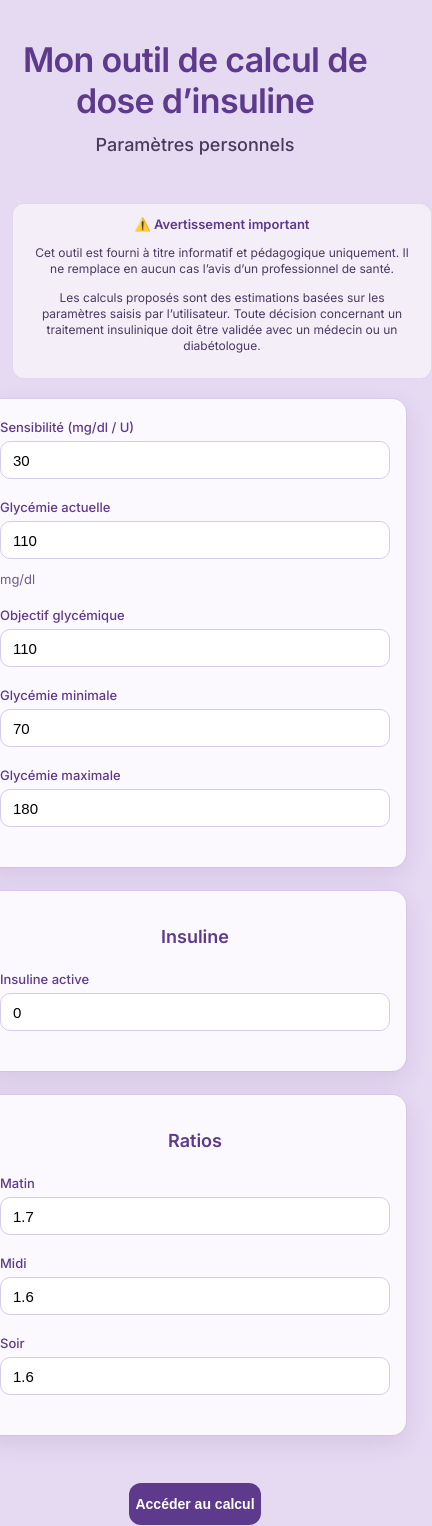
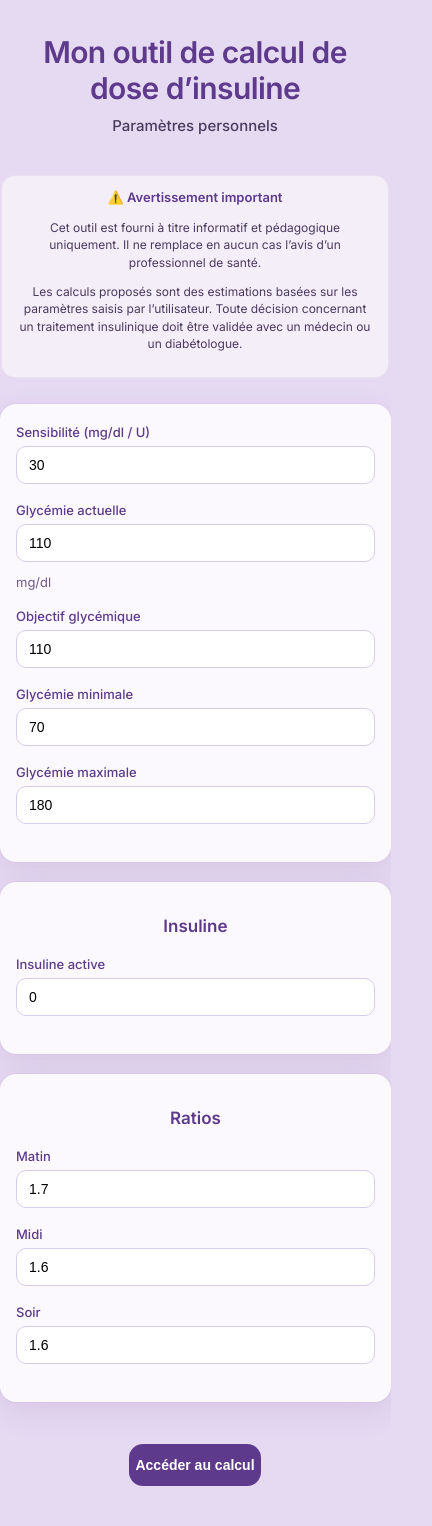
Before and after one commit to desdemone/calculateur-insuline, a React (Create React App) app: page / in a window 390 px wide. Shown: the whole page, 432 px wide, since content can reach past the window. Built offline with nearby package versions, Linux system fonts and the light colour scheme.

Commit message:
reduction portable

```diff
--- a/src/App.css
+++ b/src/App.css
@@ -8,11 +8,13 @@ body {
   padding: 0;
   background-color: #E6D9F2;
   font-family: 'Inter', system-ui, sans-serif;
+  -webkit-font-smoothing: antialiased;
 }
 
 .App {
   width: 100%;
   min-height: 100vh;
+  padding-bottom: 40px;
 }
 
 /* ============================= */
@@ -20,22 +22,22 @@ body {
 /* ============================= */
 
 .header {
-  padding: 64px 16px 32px;
+  padding: 56px 16px 28px;
   text-align: center;
 }
 
 .title {
   margin: 0;
-  font-size: 48px;
+  font-size: 44px;
   font-weight: 600;
-  line-height: 1.1;
+  line-height: 1.15;
   letter-spacing: -0.02em;
   color: #5D3A8C;
 }
 
 .subtitle-intro {
-  margin: 12px 0 24px;
-  font-size: 18px;
+  margin: 10px 0 22px;
+  font-size: 17px;
   font-weight: 500;
   color: #4A3A5E;
   text-align: center;
@@ -57,22 +59,22 @@ body {
 
 .card {
   background-color: #FBF9FD;
-  border-radius: 16px;
-  padding: 32px;
+  border-radius: 18px;
+  padding: 28px;
 
-  max-width: 320px;   /* 🔑 cards plus étroites */
+  max-width: 360px;
   width: 100%;
 
-  margin: 0 auto 32px;
+  margin: 0 auto 28px;
 
   box-shadow:
-    0 8px 24px rgba(93, 58, 140, 0.12),
-    0 0 0 1px rgba(93, 58, 140, 0.06);
+    0 10px 30px rgba(93, 58, 140, 0.10),
+    0 0 0 1px rgba(93, 58, 140, 0.05);
 }
 
 .subtitle {
-  margin-bottom: 24px;
-  font-size: 20px;
+  margin-bottom: 20px;
+  font-size: 19px;
   font-weight: 600;
   color: #5D3A8C;
   text-align: center;
@@ -83,7 +85,7 @@ body {
 /* ============================= */
 
 .field {
-  margin-bottom: 20px;
+  margin-bottom: 18px;
 }
 
 label {
@@ -99,19 +101,22 @@ select {
   width: 100%;
   height: 42px;
   padding: 0 12px;
-  font-size: 16px;
+  font-size: 15px;
   border-radius: 10px;
   border: 1px solid #D6CDEA;
   background-color: #FFFFFF;
   box-sizing: border-box;
+  transition: 0.2s ease;
 }
 
 input:focus,
 select:focus {
   outline: none;
   border-color: #5D3A8C;
-  box-shadow: 0 0 0 2px rgba(93, 58, 140, 0.15);
+  box-shadow: 0 0 0 2px rgba(93, 58, 140, 0.12);
 }
+
+/* Units */
 
 .input-unit {
   display: flex;
@@ -132,8 +137,8 @@ select:focus {
 .ratios-grid {
   display: grid;
   grid-template-columns: 80px 1fr;
-  row-gap: 16px;
-  column-gap: 12px;
+  row-gap: 14px;
+  column-gap: 10px;
   align-items: center;
 }
 
@@ -150,19 +155,20 @@ select:focus {
 button {
   width: 100%;
   height: 44px;
-  margin-top: 24px;
+  margin-top: 22px;
   font-size: 15px;
   font-weight: 600;
   background-color: #5D3A8C;
   color: white;
   border: none;
-  border-radius: 12px;
+  border-radius: 14px;
   cursor: pointer;
-  transition: background-color 0.2s ease;
+  transition: 0.2s ease;
 }
 
 button:hover {
   background-color: #7A54B2;
+  transform: translateY(-1px);
 }
 
 /* ============================= */
@@ -170,21 +176,19 @@ button:hover {
 /* ============================= */
 
 .medical-disclaimer {
-  max-width: 300px;
+  max-width: 360px;
   width: 100%;
-  margin: 0 auto 24px;
-  padding: 14px 16px;
+  margin: 0 auto 26px;
+  padding: 14px 18px;
 
-  font-size: 12px;
-  line-height: 1.35;
+  font-size: 12.5px;
+  line-height: 1.45;
   text-align: center;
 
   color: #4A3A5E;
-  background-color: #F4EEF9;
-  border: 1px solid rgba(93, 58, 140, 0.12);
-  border-radius: 12px;
-
-  box-shadow: none;
+  background-color: rgba(255,255,255,0.55);
+  border-radius: 14px;
+  border: 1px solid rgba(93, 58, 140, 0.08);
 }
 
 .medical-disclaimer-title {
@@ -201,29 +205,33 @@ button:hover {
 @media (max-width: 480px) {
 
   .header {
-    padding: 40px 16px 24px;
+    padding: 34px 16px 18px;
   }
 
   .title {
-    font-size: 34px;
+    font-size: 30px;
     line-height: 1.2;
   }
 
+  .subtitle-intro {
+    font-size: 15px;
+  }
+
   .subtitle {
-    font-size: 18px;
+    font-size: 17px;
   }
 
   .card {
-    max-width: 100%;
+    max-width: 92%;
     padding: 20px 16px;
-    margin: 0 12px 24px;
-    border-radius: 14px;
+    margin-bottom: 20px;
+    border-radius: 16px;
   }
 
   .medical-disclaimer {
-    max-width: 100%;
-    margin: 0 12px 20px;
+    max-width: 92%;
     padding: 12px 14px;
+    font-size: 12px;
   }
 
   label {
@@ -233,7 +241,7 @@ button:hover {
   input,
   select {
     height: 38px;
-    font-size: 15px;
+    font-size: 14px;
   }
 
   .input-unit {
```
